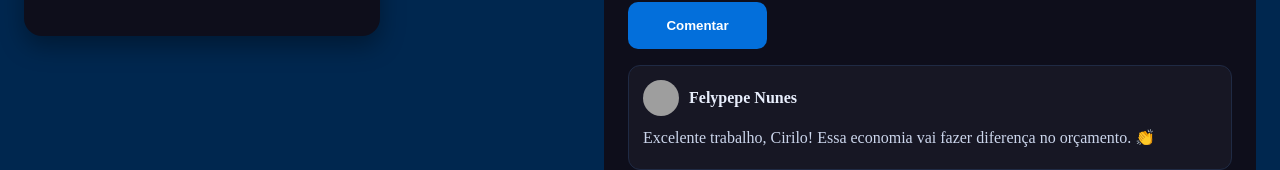
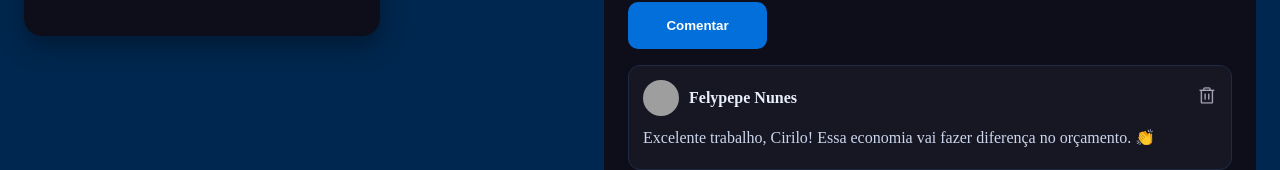
Before and after one commit to Htrope/projetoINFeed, a React (Vite) app: page / in a window 1280 px wide. Shown: the part 551-721 px from the top of the page. Built offline with nearby package versions, Linux system fonts and the light colour scheme; grey boxes are pictures that could not be loaded.

Commit message:
src: add btn de excluir

```diff
--- a/src/App.tsx
+++ b/src/App.tsx
@@ -80,7 +80,7 @@ export default function App() {
       ],
     },
   ];
-
+''
   return (
     <div className="app">
       <Header />
--- a/src/componentes/Post/Comment.tsx
+++ b/src/componentes/Post/Comment.tsx
@@ -1,10 +1,12 @@
+import lixo from '../../assets/t.png';
 import type { CommentData } from './Types';
 
 type Props = {
   data: CommentData;
+  onDelete: (id: number) => void;
 };
 
-export default function Comment({ data }: Props) {
+export default function Comment({ data, onDelete }: Props) {
   return (
     <div className="Comment">
       <div className="CommentHead">
@@ -12,7 +14,16 @@ export default function Comment({ data }: Props) {
         <div className="CommentMeta">
           <strong className="CommentAuthor">{data.author}</strong>
         </div>
+
+        <button
+          className="DeleteBtn"
+          onClick={() => onDelete(data.id)}
+          aria-label={`Excluir comentário de ${data.author}`}
+        >
+          <img src={lixo} alt="" />
+        </button>
       </div>
+
       <p className="CommentText">{data.text}</p>
     </div>
   );
--- a/src/componentes/Post/Post.tsx
+++ b/src/componentes/Post/Post.tsx
@@ -25,14 +25,20 @@ export default function Post({ currentUser, post }: Props) {
   const addComment = () => {
     const text = input.trim();
     if (!text) return;
+
     const newComment: CommentData = {
       id: Date.now(),
       author: me.name,
       avatar: me.avatar,
       text,
     };
+
     setComments((prev) => [newComment, ...prev]);
     setInput("");
+  };
+
+  const deleteComment = (id: number) => {
+    setComments((prev) => prev.filter((c) => c.id !== id));
   };
 
   return (
@@ -76,7 +82,7 @@ export default function Post({ currentUser, post }: Props) {
 
       <div className="Comments">
         {comments.map((c) => (
-          <Comment key={c.id} data={c} />
+          <Comment key={c.id} data={c} onDelete={deleteComment} />
         ))}
       </div>
     </article>
--- a/src/componentes/Post/Styles.css
+++ b/src/componentes/Post/Styles.css
@@ -153,3 +153,21 @@
   color: #ccd6ec;
   line-height: 1.45;
 }
+
+.CommentHead {
+  display: flex;
+  align-items: center;
+  gap: 10px;
+}
+
+.DeleteBtn {
+  margin-left: auto;
+  background: transparent;
+  border: none;
+  cursor: pointer;
+}
+
+.DeleteBtn img {
+  width: 20px;
+  height: 20px;
+}
```
Also changed, not shown: src/assets/t.png (added).
